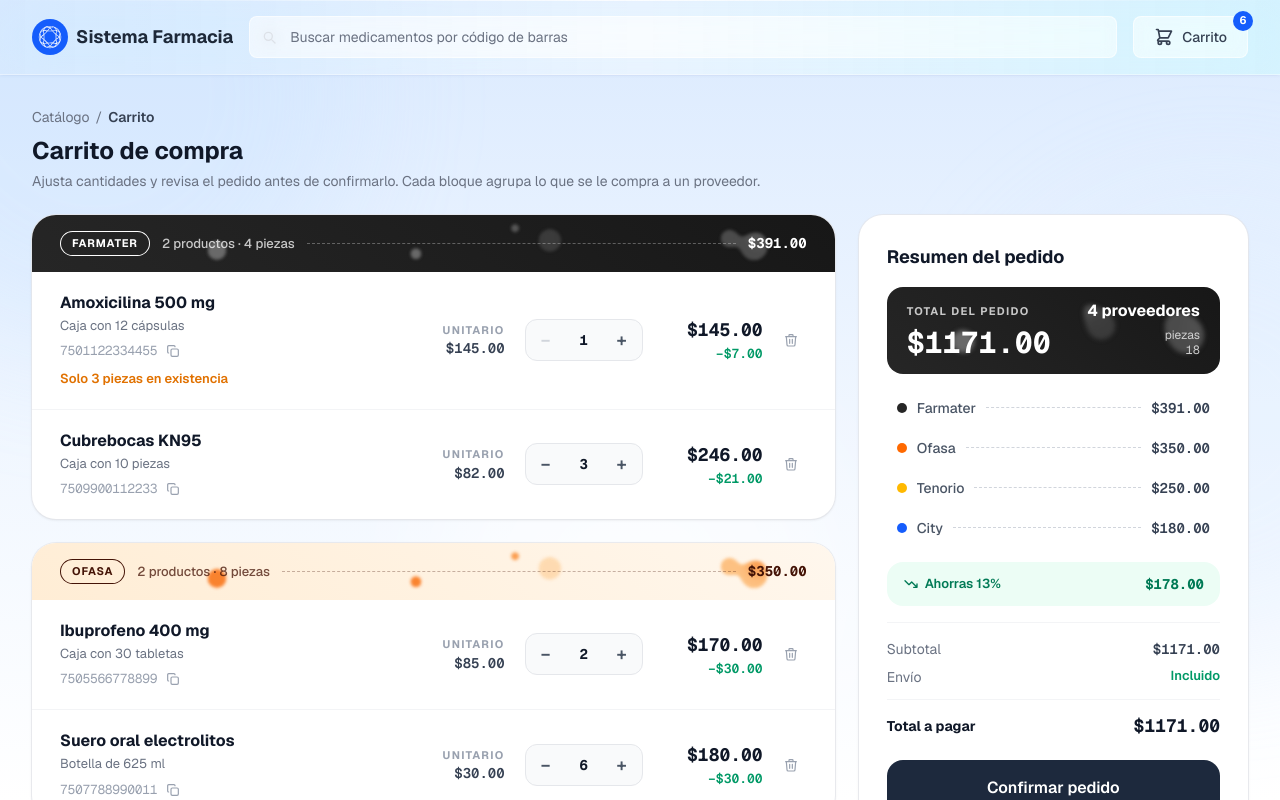
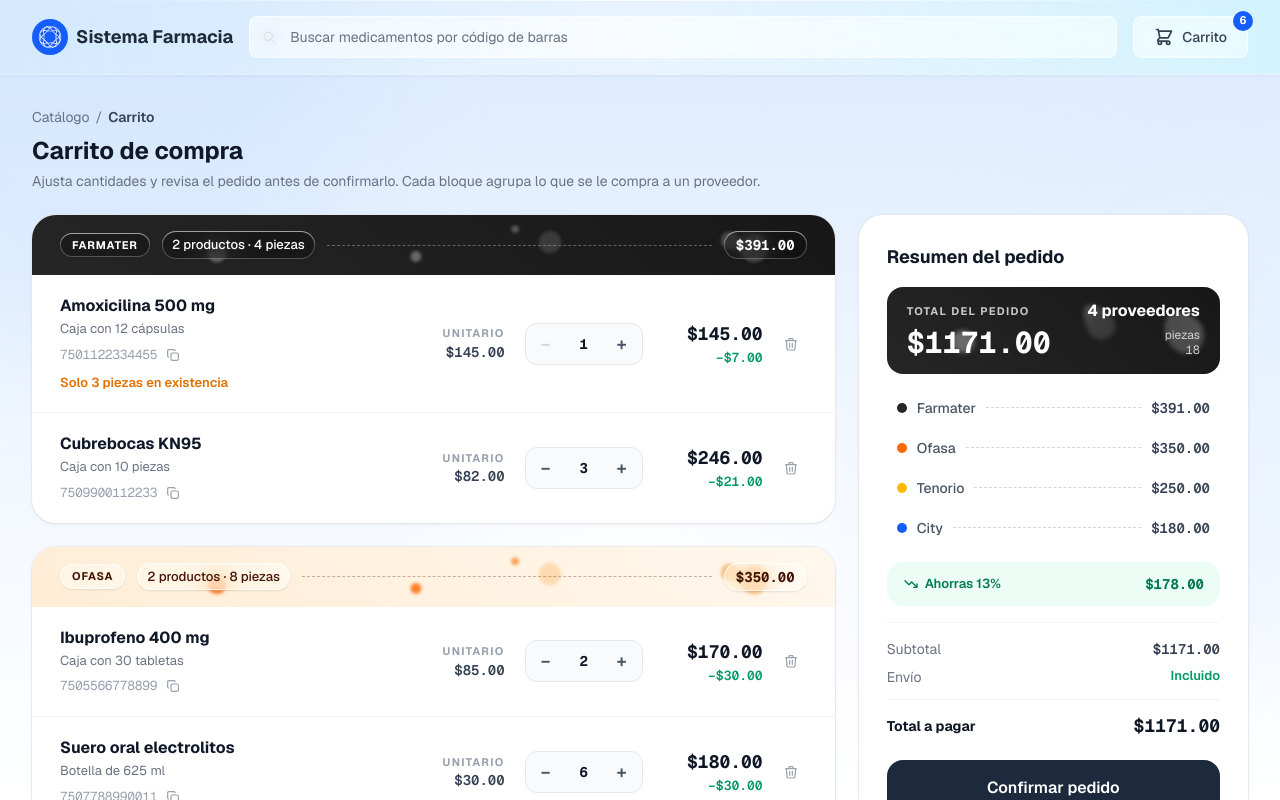
Before and after one commit to 11909/Sistema-Farmacia, a Next.js app: page /grid_productos/carrito in a window 1280 px wide. Shown: the top 800 px of the page. Built offline with nearby package versions, Linux system fonts and the light colour scheme.

Commit message:
Bubbles a nombre proovedor mejorado

```diff
--- a/app/ui/grid_productos/CarritoCliente.tsx
+++ b/app/ui/grid_productos/CarritoCliente.tsx
@@ -87,23 +87,55 @@ function IconoBasura() {
 }
 
 /**
- * Etiqueta con el nombre del proveedor.
+ * Lámina de cristal líquido para los datos que van sobre las burbujas de la
+ * cabecera de grupo.
  *
- * Va sobre la cabecera con burbujas, así que en vez del color sólido de la
- * insignia se dibuja con `currentColor`: hereda el color de texto del grupo y
- * contrasta igual sobre las paletas claras (texto oscuro) y sobre la de Farmater
- * (texto blanco), sin necesitar un caso por proveedor.
+ * La receta son cuatro capas: el velo translúcido y el anillo (los aporta la
+ * paleta vía `cristal`, porque el tinte tiene que seguir la luminosidad del
+ * proveedor), el `backdrop-blur` que difumina las burbujas justo detrás del chip
+ * —de ahí la lectura de vidrio, y lo que despega el dato del fondo en
+ * movimiento— y un box-shadow doble: el bisel interior claro arriba simula el
+ * canto del cristal y la sombra exterior baja lo levanta del banner.
+ */
+function ChipCristal({
+    cristal,
+    className = "",
+    children,
+}: {
+    cristal: string;
+    className?: string;
+    children: React.ReactNode;
+}) {
+    return (
+        <span
+            className={`inline-flex items-center rounded-full ring-1 ring-inset backdrop-blur-md backdrop-saturate-150 shadow-[inset_0_1px_0_rgba(255,255,255,0.45),0_1px_2px_rgba(15,23,42,0.10)] ${cristal} ${className}`}
+        >
+            {children}
+        </span>
+    );
+}
+
+/**
+ * Etiqueta con el nombre del proveedor, sobre cristal.
  *
- * Sin relleno a propósito. Un `bg-current/10` compila con un fallback
- * `background-color: currentColor` para navegadores sin `color-mix()`, y ahí la
- * píldora quedaría del mismo color que su texto: ilegible. Perfilada solo con el
- * anillo no tiene ese modo de fallo.
+ * El texto va en `currentColor`: hereda el color del grupo y contrasta tanto
+ * sobre las paletas claras (texto oscuro) como sobre la de Farmater (blanco),
+ * sin necesitar un caso por proveedor.
  */
-function EtiquetaProveedor({ proveedor }: { proveedor: string }) {
+function EtiquetaProveedor({
+    proveedor,
+    cristal,
+}: {
+    proveedor: string;
+    cristal: string;
+}) {
     return (
-        <span className="inline-flex items-center rounded-full px-3 py-1 text-[11px] font-bold uppercase tracking-[0.08em] ring-1 ring-inset ring-current">
+        <ChipCristal
+            cristal={cristal}
+            className="px-3 py-1 text-[11px] font-bold uppercase tracking-[0.08em]"
+        >
             {proveedor}
-        </span>
+        </ChipCristal>
     );
 }
 
@@ -409,19 +441,28 @@ export default function CarritoCliente({
                                     />
                                 </div>
 
-                                <EtiquetaProveedor proveedor={grupo.proveedor} />
-                                <span className="text-[13px] font-medium opacity-75">
+                                <EtiquetaProveedor
+                                    proveedor={grupo.proveedor}
+                                    cristal={colores.cristal}
+                                />
+                                <ChipCristal
+                                    cristal={colores.cristal}
+                                    className="px-2.5 py-1 text-[13px] font-medium"
+                                >
                                     {grupo.items.length}{" "}
                                     {grupo.items.length === 1 ? "producto" : "productos"} ·{" "}
                                     {grupo.piezas} {grupo.piezas === 1 ? "pieza" : "piezas"}
-                                </span>
+                                </ChipCristal>
                                 <span
                                     aria-hidden="true"
                                     className="min-w-4 flex-1 border-t border-dashed border-current opacity-30"
                                 />
-                                <span className="font-mono text-sm font-bold tabular-nums">
+                                <ChipCristal
+                                    cristal={colores.cristal}
+                                    className="px-3 py-1 font-mono text-sm font-bold tabular-nums"
+                                >
                                     {formatoPrecio(grupo.subtotal)}
-                                </span>
+                                </ChipCristal>
                             </header>
 
                             <ul className="divide-y divide-gray-100">
--- a/app/ui/grid_productos/coloresProveedor.ts
+++ b/app/ui/grid_productos/coloresProveedor.ts
@@ -22,6 +22,15 @@ export type ColoresProveedor = {
     fila: string;
     /** Guion separador de la fila ganadora. */
     guion: string;
+    /**
+     * Relleno y anillo del cristal de los chips que van encima de las burbujas
+     * (ver `ChipCristal` en `CarritoCliente`).
+     *
+     * El tinte sigue la luminosidad de la paleta, no el gusto: un velo blanco
+     * sobre las burbujas oscuras de Farmater las aclararía y el texto blanco del
+     * grupo perdería contraste, así que ahí el cristal es ahumado.
+     */
+    cristal: string;
 };
 
 export const COLOR_PROVEEDOR: Record<string, ColoresProveedor> = {
@@ -38,6 +47,7 @@ export const COLOR_PROVEEDOR: Record<string, ColoresProveedor> = {
         insignia: "bg-blue-600 text-white",
         fila: "bg-blue-50",
         guion: "border-blue-300",
+        cristal: "bg-white/40 ring-white/60",
     },
     Farmater: {
         // Único caso con texto claro. Tras el umbral del filtro las manchas
@@ -55,6 +65,8 @@ export const COLOR_PROVEEDOR: Record<string, ColoresProveedor> = {
         insignia: "bg-neutral-800 text-white",
         fila: "bg-neutral-100",
         guion: "border-neutral-400",
+        // Cristal ahumado: aquí el texto del grupo es blanco.
+        cristal: "bg-black/25 ring-white/25",
     },
     Ofasa: {
         banner: "text-orange-950",
@@ -69,6 +81,7 @@ export const COLOR_PROVEEDOR: Record<string, ColoresProveedor> = {
         insignia: "bg-orange-500 text-white",
         fila: "bg-orange-50",
         guion: "border-orange-300",
+        cristal: "bg-white/45 ring-white/70",
     },
     Tenorio: {
         banner: "text-amber-950",
@@ -83,6 +96,7 @@ export const COLOR_PROVEEDOR: Record<string, ColoresProveedor> = {
         insignia: "bg-amber-400 text-amber-950",
         fila: "bg-amber-50",
         guion: "border-amber-400",
+        cristal: "bg-white/45 ring-white/70",
     },
 };
 
@@ -100,6 +114,7 @@ export const COLOR_NEUTRO: ColoresProveedor = {
     insignia: "bg-gray-500 text-white",
     fila: "bg-gray-50",
     guion: "border-gray-300",
+    cristal: "bg-white/45 ring-white/60",
 };
 
 /** Paleta del proveedor, con respaldo neutro si el nombre no está registrado. */
```
